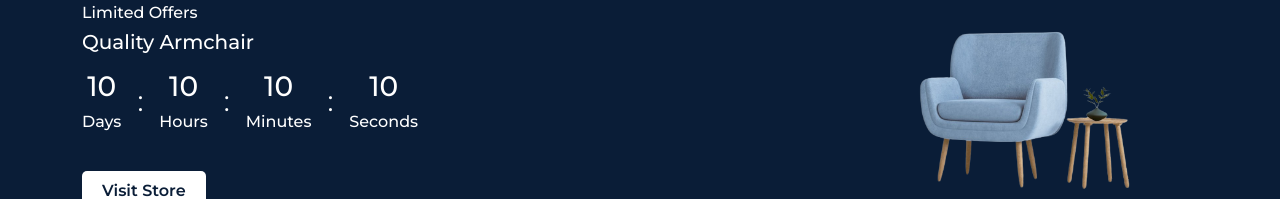
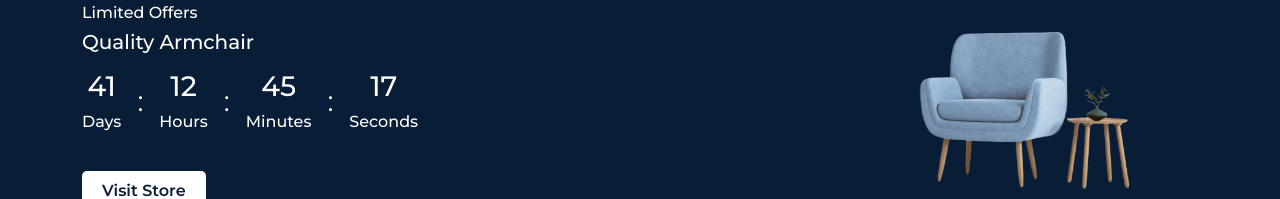
Before and after one commit to mintmintra/ShoppingEcommerce, a React (Create React App) app: page /home in a window 1280 px wide. Shown: the part 2248-2447 px from the top of the page. Built offline with nearby package versions, Linux system fonts and the light colour scheme.

Commit message:
Timer count

```diff
--- a/src/components/UI/Clock.jsx
+++ b/src/components/UI/Clock.jsx
@@ -8,41 +8,55 @@
 
     let interval;
     const countDown = () => {
-        const destination = new Date('Nov 31, 2022').getTime()
+        const destination = new Date('Jan 1, 2023').getTime()
         interval = setInterval(()=> {
             const now = new Date().getTime()
             const different = destination - now
-            const days = Math.floor(different / (1000 * 60 * 60 * 24))
+            const days = Math.floor(different / (1000*60*60*24))
+            const hours = Math.floor(different % (1000*60*60*24) / (1000*60*60))
+            const minutes = Math.floor(different % (1000*60*60) / (1000*60))
+            const seconds = Math.floor(different % (1000*60) / 1000)
+            if(destination < 0) clearInterval(interval.current)
+            else{
+                setDays(days)
+                setHours(hours)
+                setMinutes(minutes)
+                setSeconds(seconds)
+            }
         })
     }
+
+    useEffect(()=>{
+        countDown()
+    })
 
 
   return (
     <div className="clock__wrapper d-flex align-items-center gap-3">
         <div className="clock__data d-flex align-items-center gap-3">
             <div className='text-center'>
-                <h1 className="text-white fs-3 mb-2">10</h1>
+                <h1 className="text-white fs-3 mb-2">{days}</h1>
                 <h5 className="text-white fs-6">Days</h5>
             </div>
             <span className="text-white fs-3">:</span>
         </div>
         <div className="clock__data d-flex align-items-center gap-3">
             <div className='text-center'>
-                <h1 className="text-white fs-3 mb-2">10</h1>
+                <h1 className="text-white fs-3 mb-2">{hours}</h1>
                 <h5 className="text-white fs-6">Hours</h5>
             </div>
             <span className="text-white fs-3">:</span>
         </div>
         <div className="clock__data d-flex align-items-center gap-3">
             <div className='text-center'>
-                <h1 className="text-white fs-3 mb-2">10</h1>
+                <h1 className="text-white fs-3 mb-2">{minutes}</h1>
                 <h5 className="text-white fs-6">Minutes</h5>
             </div>
             <span className="text-white fs-3">:</span>
         </div>
         <div className="clock__data d-flex align-items-center gap-3">
             <div className='text-center'>
-                <h1 className="text-white fs-3 mb-2">10</h1>
+                <h1 className="text-white fs-3 mb-2">{seconds}</h1>
                 <h5 className="text-white fs-6">Seconds</h5>
             </div>
         </div>
```
